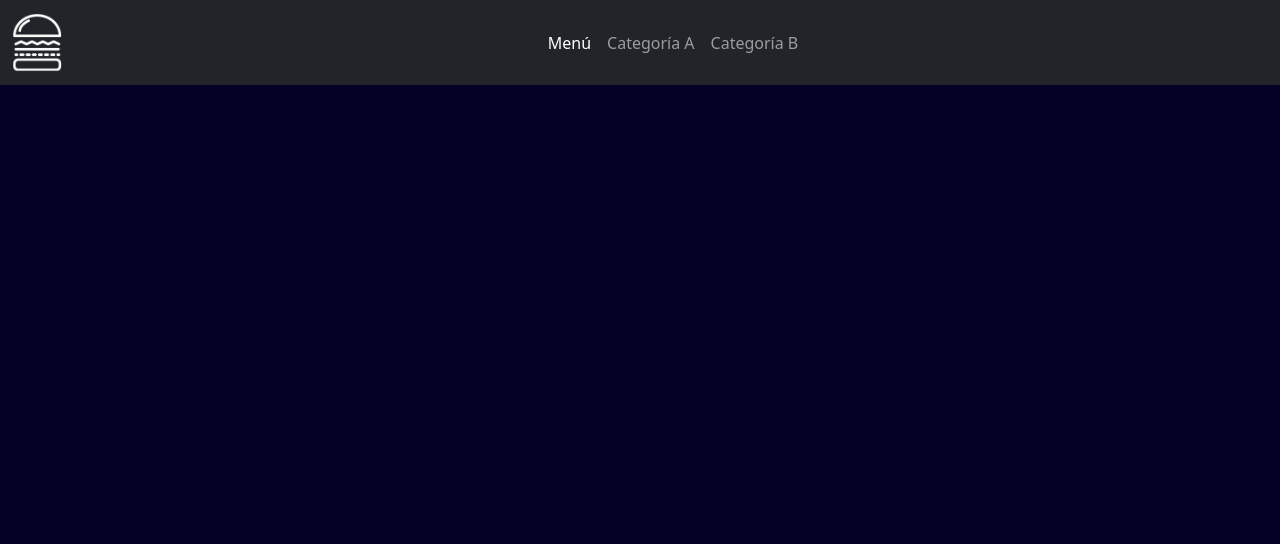
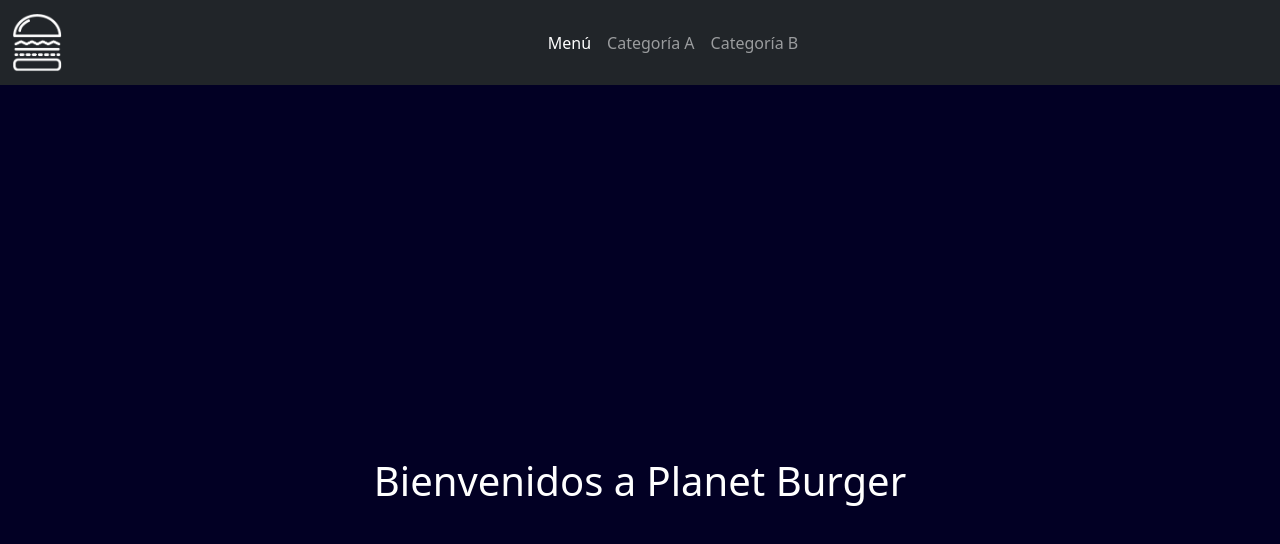
Before and after one commit to LautaroFrias/Planet-Burger, a React (Create React App) app: page / in a window 1280 px wide. Shown: the top 544 px of the page. Built offline with nearby package versions, Linux system fonts and the light colour scheme.

Commit message:
entrega 2.0

```diff
--- a/src/App.js
+++ b/src/App.js
@@ -6,6 +6,7 @@ function App() {
     <div className="App">
       <Nav/>
       <header className="App-header">
+      <h1>Bienvenidos a Planet Burger</h1>
       {/* <ItemListContainer itemList="Hola" /> */}
       </header>
     </div>
```
